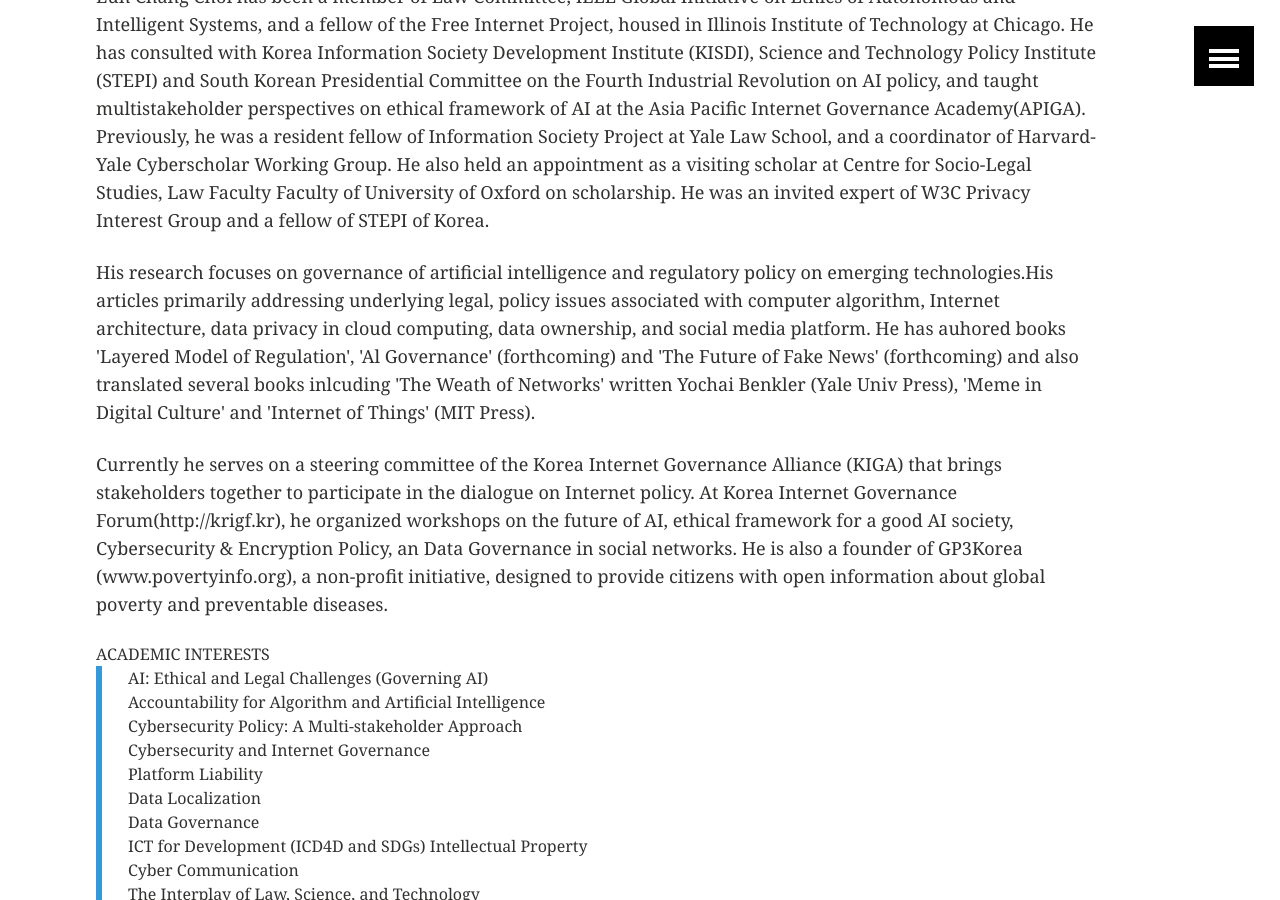
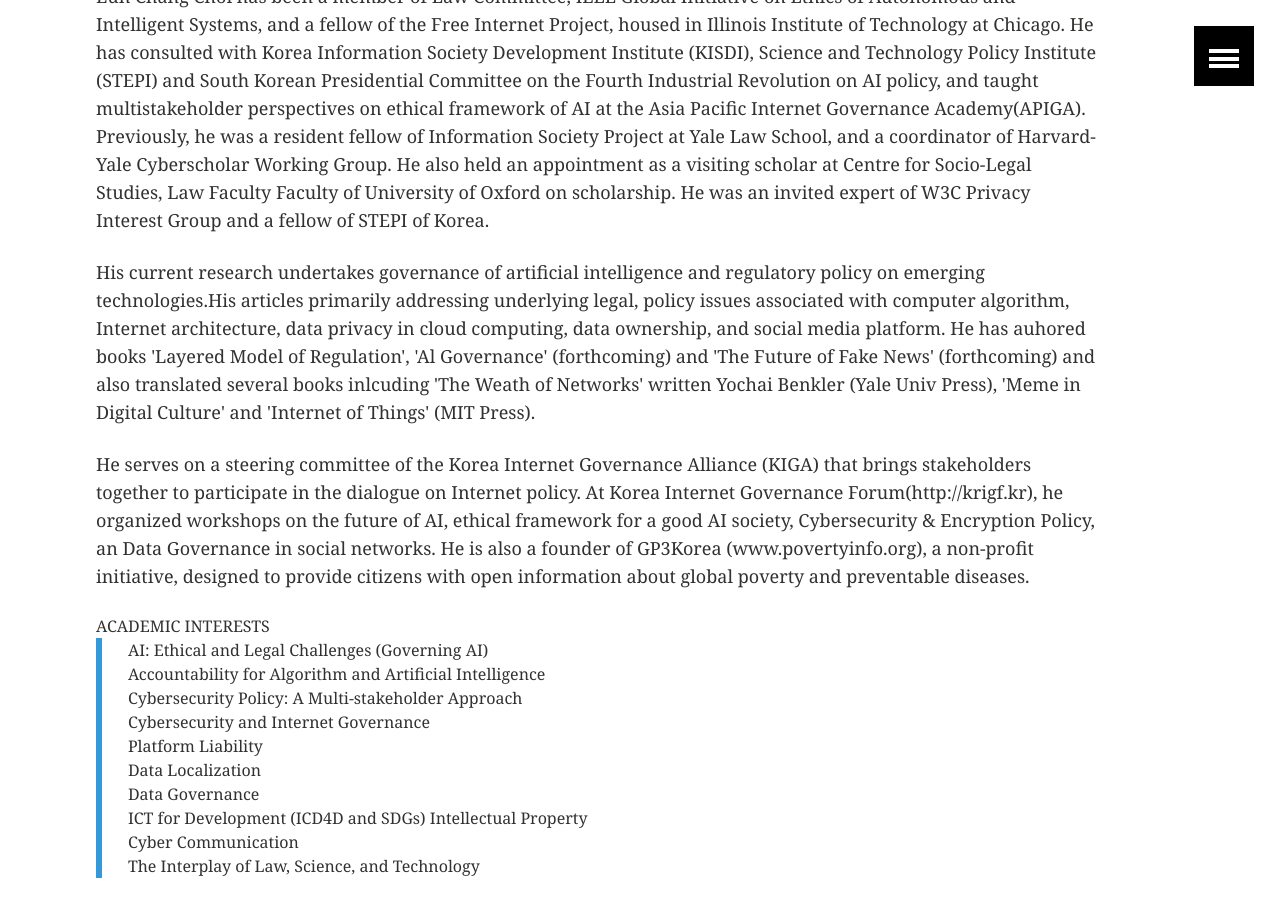
Before and after one commit to eunchangchoi/eunchangchoi.github.io, a Jekyll site: the page built from index.md, in a window 1280 px wide and 900 px high, scrolled down 458 px. Built offline with Jekyll 4.4.1, drawn with Linux system fonts in a browser that asks for light colours.

Commit message:
Update index.md

```diff
--- a/index.md
+++ b/index.md
@@ -18,10 +18,11 @@ title: "Eun Chang Choi"
  <a href="http://www.kyobobook.co.kr/product/detailViewKor.laf?barcode=9791130437002&orderClick=357"><img style="vertical-align:top;height:200px;width:130px;" src="images/book4.jpg"></a>
  <a href="http://www.kyobobook.co.kr/product/detailViewKor.laf?ejkGb=KOR&mallGb=KOR&barcode=9788964361436&orderClick=LAH&Kc="><img style="vertical-align:top;height:200px;width:130px;" src="images/book5.jpg"></a>
 
+
 <p> Eun Chang Choi has been a member of Law Committee, IEEE Global Initiative on Ethics of Autonomous and Intelligent Systems, and a fellow of the Free Internet Project, housed in Illinois Institute of Technology at Chicago. He has consulted with Korea Information Society Development Institute (KISDI), Science and Technology Policy Institute (STEPI) and South Korean Presidential Committee on the Fourth Industrial Revolution on AI policy, and taught multistakeholder perspectives on ethical framework of AI at the Asia Pacific Internet Governance Academy(APIGA). Previously, he was a resident fellow of Information Society Project at Yale Law School, and a coordinator of Harvard-Yale Cyberscholar Working Group. He also held an appointment as a visiting scholar at Centre for Socio-Legal Studies, Law Faculty Faculty of University of Oxford on scholarship. He was an invited expert of W3C Privacy Interest Group and a fellow of STEPI of Korea.</p>
-<p> His research focuses on governance of artificial intelligence and regulatory policy on emerging technologies.His articles primarily addressing underlying legal, policy issues associated with computer algorithm, Internet architecture, data privacy in cloud computing, data ownership, and social media platform. He has auhored books 'Layered Model of Regulation', 'Al Governance' (forthcoming) and 'The Future of Fake News'  (forthcoming)  and also translated several books inlcuding 'The Weath of Networks' written Yochai Benkler (Yale Univ Press), 'Meme in Digital Culture' and 'Internet of Things' (MIT Press).
+<p> His current research undertakes governance of artificial intelligence and regulatory policy on emerging technologies.His articles primarily addressing underlying legal, policy issues associated with computer algorithm, Internet architecture, data privacy in cloud computing, data ownership, and social media platform. He has auhored books 'Layered Model of Regulation', 'Al Governance' (forthcoming) and 'The Future of Fake News'  (forthcoming)  and also translated several books inlcuding 'The Weath of Networks' written Yochai Benkler (Yale Univ Press), 'Meme in Digital Culture' and 'Internet of Things' (MIT Press).
 </p>
-<p> Currently he serves on a steering committee of the Korea Internet Governance Alliance (KIGA) that brings stakeholders together to participate in the dialogue on Internet policy. At Korea Internet Governance Forum(http://krigf.kr), he organized workshops on the future of AI, ethical framework for a good AI society, Cybersecurity & Encryption Policy, an Data Governance in social networks. He is also a founder of GP3Korea (www.povertyinfo.org), a non-profit initiative, designed to provide citizens with open information about global poverty and preventable diseases.</p>
+<p>He serves on a steering committee of the Korea Internet Governance Alliance (KIGA) that brings stakeholders together to participate in the dialogue on Internet policy. At Korea Internet Governance Forum(http://krigf.kr), he organized workshops on the future of AI, ethical framework for a good AI society, Cybersecurity & Encryption Policy, an Data Governance in social networks. He is also a founder of GP3Korea (www.povertyinfo.org), a non-profit initiative, designed to provide citizens with open information about global poverty and preventable diseases.</p>
 
 ACADEMIC INTERESTS<br>
 <blockquote>  AI: Ethical and Legal Challenges (Governing AI)<br>
```
